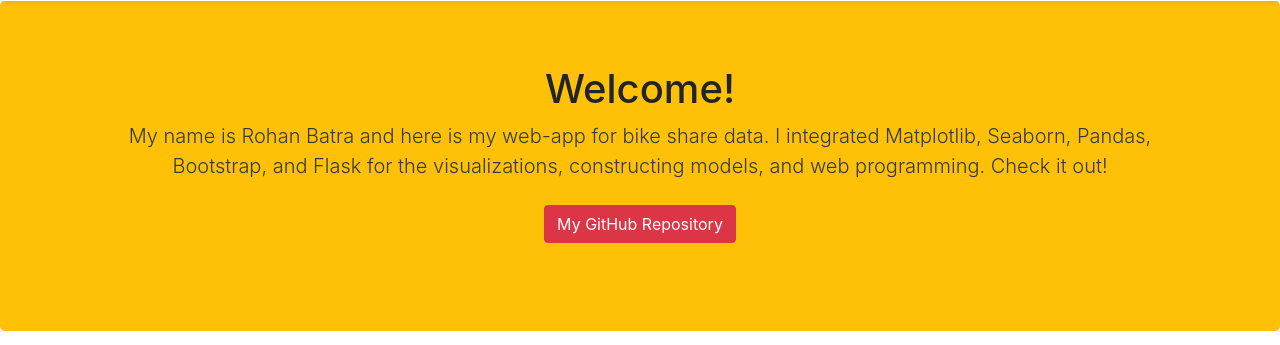
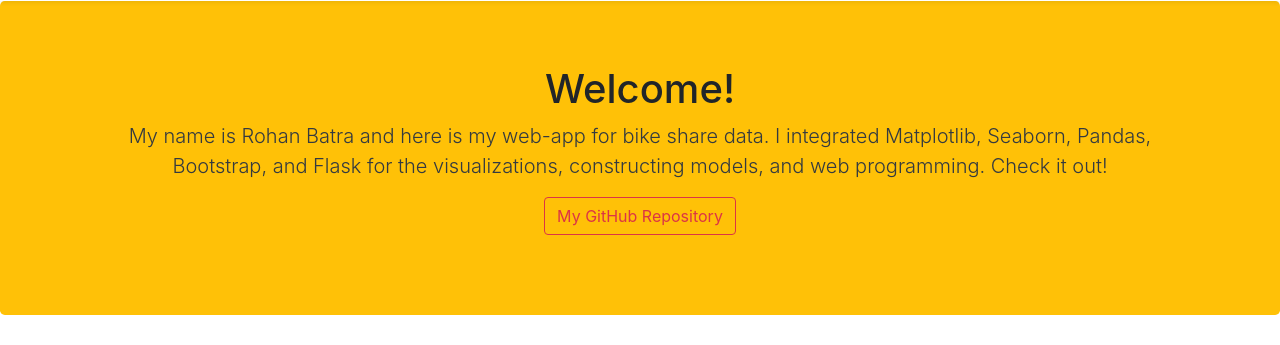
Before and after one commit to robatras/Capital-One-Web-App-Submission, a Flask app: page / in a window 1280 px wide. Shown: the part 100-445 px from the top of the page. Run offline with Flask 2, Linux system fonts and the light colour scheme; some libraries are stand-ins or nearby versions.

Commit message:
updated app.py

```diff
--- a/templates/includes/_navbar.html
+++ b/templates/includes/_navbar.html
@@ -49,7 +49,7 @@
           <h1 class="jumbotron-heading">Welcome!</h1>
           <p class="lead text-dark">My name is Rohan Batra and here is my web-app for bike share data. I integrated Matplotlib, Seaborn, Pandas, Bootstrap, and Flask for the visualizations, constructing models, and web programming. Check it out!</p>
           <p>
-            <a href="#" class="btn btn-danger my-2">My GitHub Repository</a>
+              <a class="btn btn-outline-danger" href="https://github.com/robatras/capital_one_webapp" target="_blank">My GitHub Repository</a>
           </p>
         </div>
       </section>
@@ -65,7 +65,7 @@
                   <p class="card-text">The graph above illustrates the 5 most popular starting stations ID's to start a bike ride. It looks like <strong>Station 3069</strong> is the most popular place to start a bike ride. </p>
                   <div class="d-flex justify-content-center align-items-center">
                     <div class="btn-group  align-items-center ">
-                      <a class="btn btn-outline-danger" href="https://goo.gl/maps/GUGGnERvpPv" target="_blank">View Source Code</a>
+                      <a class="btn btn-outline-danger" href="https://github.com/robatras/capital_one_webapp/blob/master/python/start_station.py" target="_blank">View Source Code</a>
                       <a class="btn btn-outline-danger" href="https://goo.gl/maps/pzj8UQZXsMw" target="_blank">Station 3069 on the Map</a>
 
                     </div>
@@ -82,7 +82,7 @@
                   <p class="card-text">The graph above illustrates the 5 most popular ending stations ID's to end a bike ride. It looks like <strong>Station 3005</strong> is the most popular place to end a bike ride. </p>
                   <div class="d-flex justify-content-center align-items-center">
                     <div class="btn-group  align-items-center ">
-                      <a class="btn btn-outline-danger" href="https://goo.gl/maps/GUGGnERvpPv" target="_blank">View Source Code</a>
+                      <a class="btn btn-outline-danger" href="https://github.com/robatras/capital_one_webapp/blob/master/python/end_station.py" target="_blank">View Source Code</a>
                       <a class="btn btn-outline-danger" href="https://goo.gl/maps/pcN3cSTPTfm" target="_blank">Station 3005 on the Map</a>
 
                     </div>
@@ -100,7 +100,7 @@
                   <div class="d-flex justify-content-center align-items-center">
                     <div class="btn-group">
 
-                        <a class="btn btn-outline-danger" href="https://goo.gl/maps/GUGGnERvpPv" target="_blank">View Source Code</a>
+                        <a class="btn btn-outline-danger" href="https://github.com/robatras/capital_one_webapp/blob/master/python/months.py" target="_blank">View Source Code</a>
 
                     </div>
 
@@ -118,7 +118,7 @@
                     <div class="btn-group">
 
 
-                        <a class="btn btn-outline-danger" href="https://goo.gl/maps/GUGGnERvpPv" target="_blank">View Source Code</a>
+                        <a class="btn btn-outline-danger" href="https://github.com/robatras/capital_one_webapp/blob/master/python/bikesharing.py" target="_blank">View Source Code</a>
                     </div>
 
                   </div>
@@ -134,7 +134,7 @@
                   <div class="d-flex justify-content-center align-items-center">
                     <div class="btn-group">
 
-                     <a class="btn btn-outline-danger" href="https://goo.gl/maps/GUGGnERvpPv" target="_blank">View Source Code</a>
+                     <a class="btn btn-outline-danger" href="https://github.com/robatras/capital_one_webapp/blob/master/python/average_distance.py" target="_blank">View Source Code</a>
 
                     </div>
 
@@ -147,11 +147,11 @@
               <div class="card mb-4 shadow-sm bg-warning ">
 				<img src="https://image.ibb.co/f9NoSf/routes.png">
 				<div class="card-body">
-                  <p class="card-text">Here, more than <strong> 90%</strong> used a one-way route trip than a round-trip. This may be due to several factors, including time, other modes of transportations, and perhaps differing costs depending on the type of pass they have.</p>
+                  <p class="card-text">Here, more than <strong> 90%</strong> used a one-way route trip than a round-trip. This may be due to several factors, including time, other modes of transportations, and perhaps differing costs depending on the type of pass one may have.</p>
                   <div class="d-flex justify-content-center align-items-center">
                     <div class="btn-group">
 
-                       <a class="btn btn-outline-danger" href="https://goo.gl/maps/GUGGnERvpPv" target="_blank">View Source Code</a>
+                       <a class="btn btn-outline-danger" href="https://github.com/robatras/capital_one_webapp/blob/master/python/routes.py" target="_blank">View Source Code</a>
 
                     </div>
 
```
